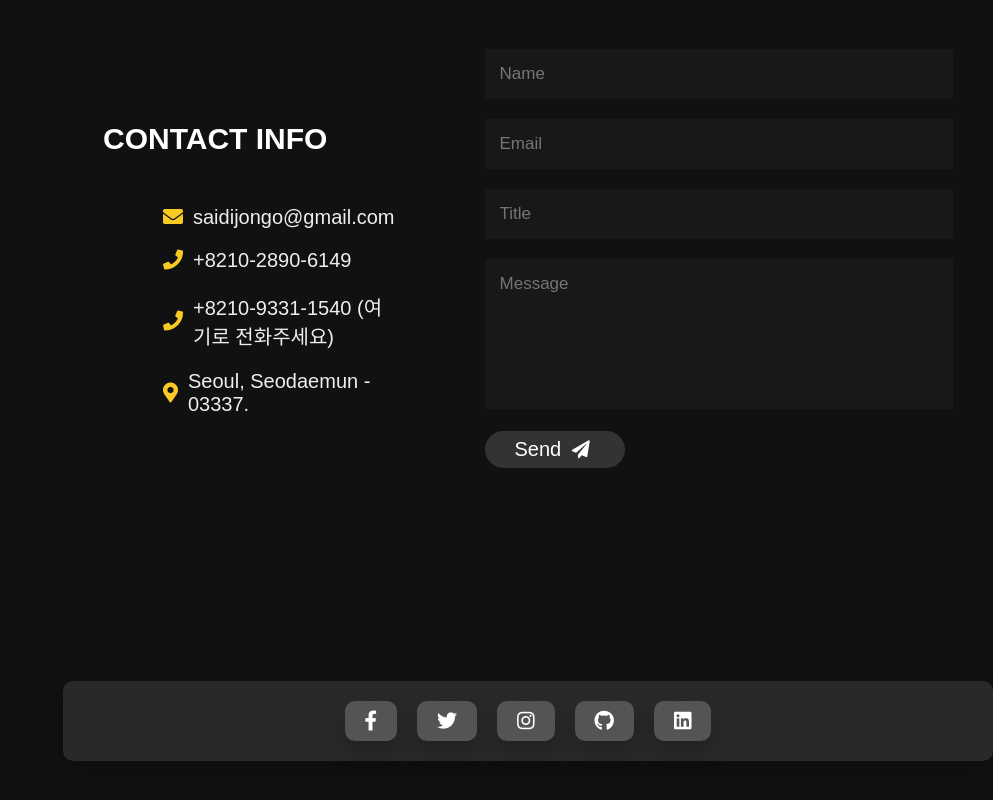
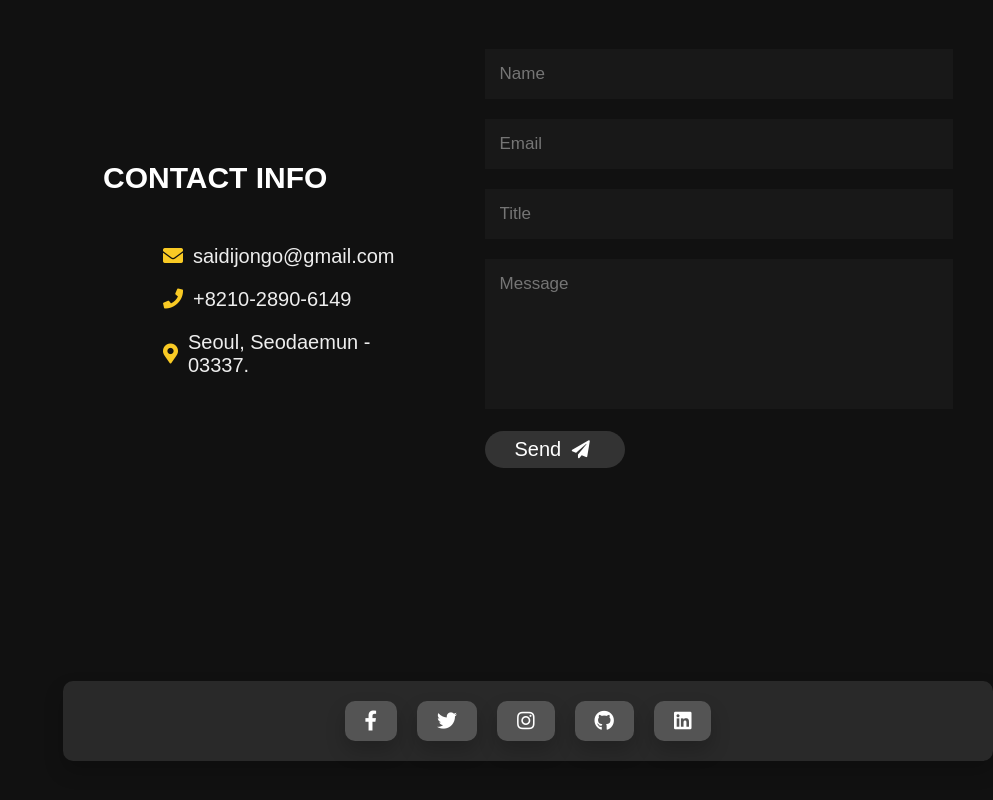
Before and after one commit to saidijongo/jongoresume.github.io, a plain HTML site: page index.html in a window 1280 px wide. Shown: the part 4350-5150 px from the top of the page, without its empty margins (287-1280 px from the left). Drawn offline with nearby package versions, Linux system fonts and the light colour scheme.

Commit message:
Update index.html

```diff
--- a/index.html
+++ b/index.html
@@ -144,7 +144,6 @@
                 <div class="info">
                     <h3 style="text-transform: lowercase"><i class="fas fa-envelope"></i>saidijongo@gmail.com</h3>
                     <h3><i class="fas fa-phone"></i>+8210-2890-6149 </h3>
-                    <h3><i class="fas fa-phone"></i>+8210-9331-1540 (여기로 전화주세요)</h3>
                     <h3><i class="fas fa-map-marker-alt"></i>Seoul, seodaemun - 03337. </h3>
                 </div>
 
```
